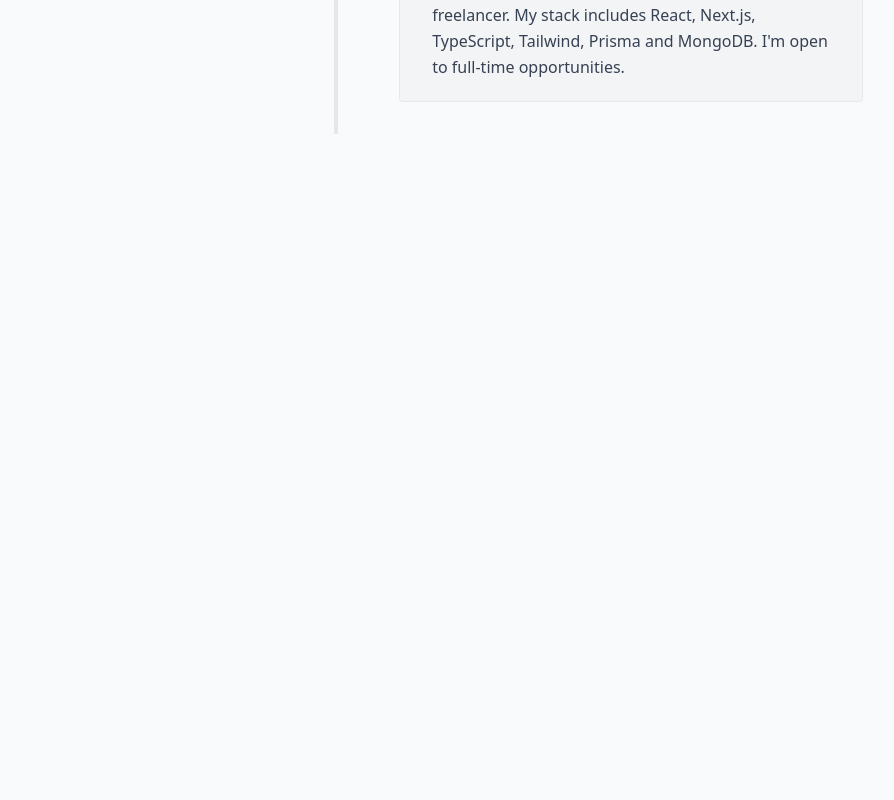
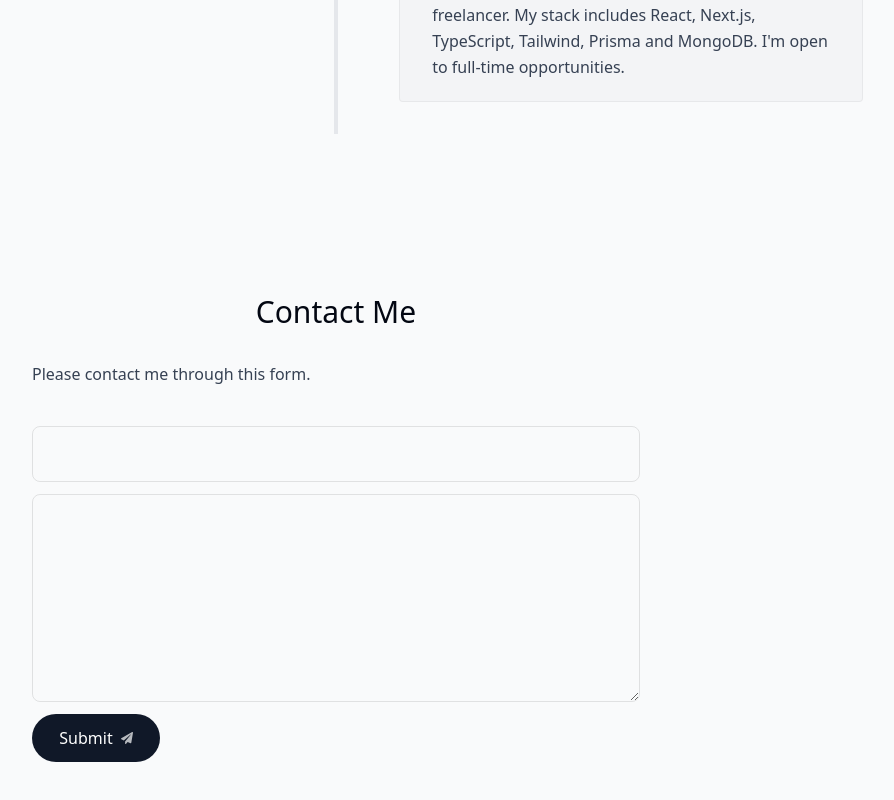
Before and after one commit to AdaLollA/portfolio, a Next.js app: page / in a window 1280 px wide. Shown: the part 4159-4959 px from the top of the page, without its empty margins (304-1198 px from the left). Before the commit the page ends 4453 px from the top, so only its background shows below. Built offline with nearby package versions, Linux system fonts and the light colour scheme.

Commit message:
contact init

```diff
--- a/app/globals.css
+++ b/app/globals.css
@@ -3,3 +3,7 @@
 html {
     --line-color: #e5e7eb
 }
+
+.borderBlack {
+    @apply border border-black/10;
+}
--- a/app/page.tsx
+++ b/app/page.tsx
@@ -8,7 +8,7 @@ import Skills from "@/components/skills";
 
 export default function Home() {
   return (
-    <main className="h-[5000] pt-28 sm:pt-36 flex flex-col items-center px-4">
+    <main className="pt-28 sm:pt-36 flex flex-col items-center px-4">
       <Intro />
       <SectionDivider />
       <About />
--- a/components/contact.tsx
+++ b/components/contact.tsx
@@ -1,8 +1,23 @@
+import { FaPaperPlane } from "react-icons/fa";
+import SectionHeading from "./section-heading";
+
 export default function Contact() {
     return (
         <section
-            id="contact">
+            id="contact"
+            className="mb-20 sm:mb-28 w-[min(100%,38rem)]">
+            <SectionHeading>Contact me</SectionHeading>
+            <p className="text-gray-700">Please contact me through this form.</p>
 
+            <form className="mt-10 flex flex-col">
+                <input
+                    type="email"
+                    className="h-14 rounded-lg border borderBlack" />
+                <textarea className="h-52 my-3 rounded-lg borderBlack" />
+                <button type="submit" className="group flex items-center justify-center gap-2 h-[3rem] w-[8rem] bg-gray-900 text-white rounded-full outline-none transition-all focus:scale-110 hover:scale-110 active:scale-105 cursor-pointer hover:bg-gray-950">
+                    Submit <FaPaperPlane className="text-xs opacity-70 transition-all group-hover:translate-x-1 group-hover:-translate-y-1" />
+                </button>
+            </form>
         </section>
     )
 }
```
